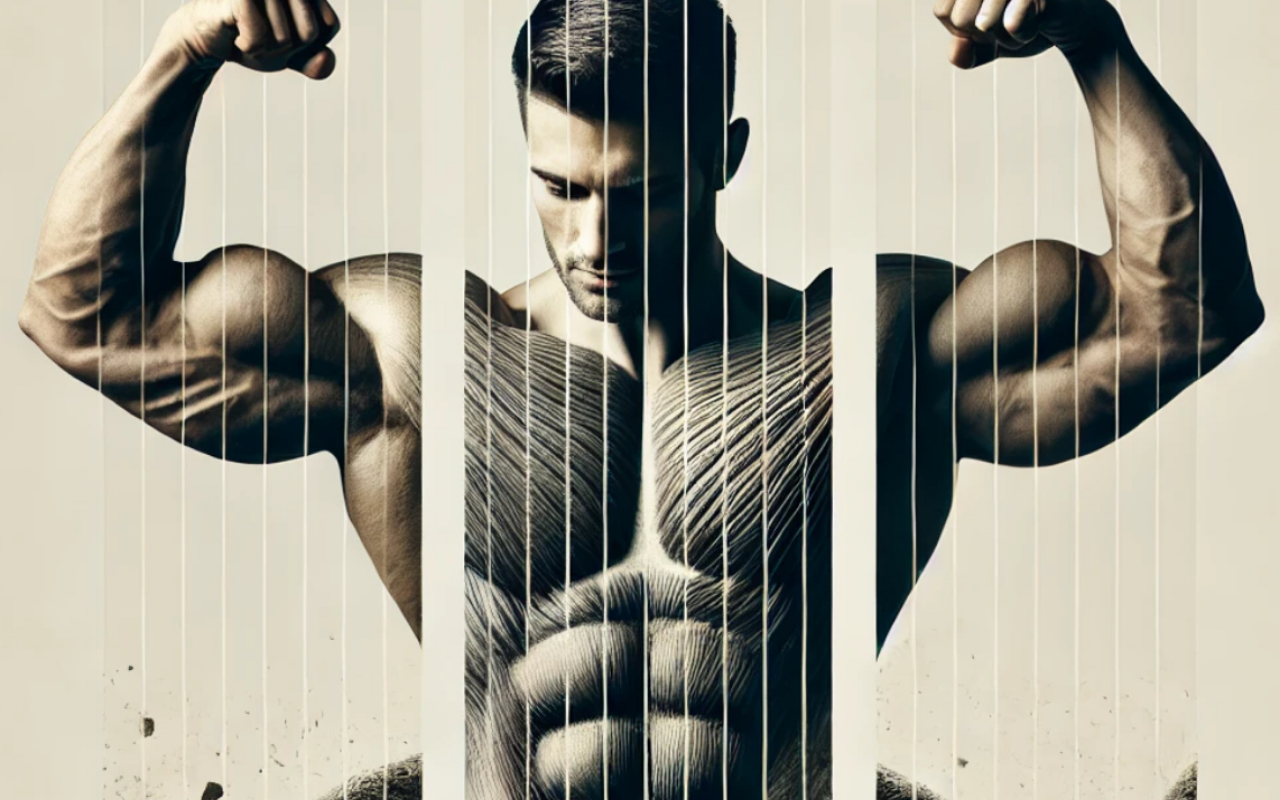
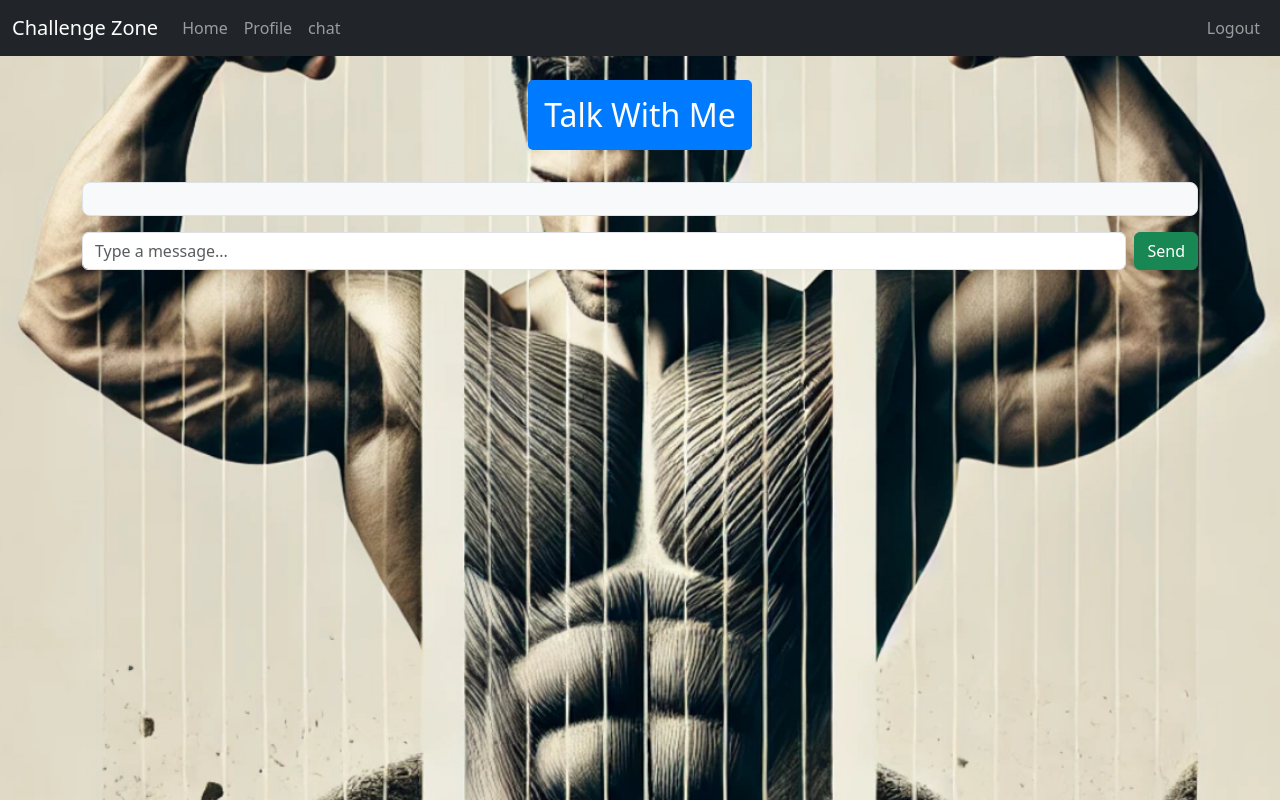
Before and after one commit to netanelzucaim/ChallengeZoneFrontend, a React (Vite) app: page /ai in a window 1280 px wide. Before the commit this address had no page. Built offline with nearby package versions, Linux system fonts and the light colour scheme.

Commit message:
added the fronted of the groq ai and created matching service and react page

```diff
--- /dev/null
+++ b/src/components/AI.tsx
@@ -0,0 +1,70 @@
+import React, { useState } from "react";
+import aiService from "../services/ai_service";
+
+const Chat: React.FC = () => {
+  const [messages, setMessages] = useState<{ role: string; content: string }[]>([]);
+  const [input, setInput] = useState("");
+  const [loading, setLoading] = useState(false);
+
+  const handleSendMessage = async () => {
+    if (!input.trim()) return;
+
+    const newMessages = [...messages, { role: "user", content: input }];
+    setMessages(newMessages);
+    setInput("");
+    setLoading(true);
+
+    const response = await aiService.getChatResponse(newMessages);
+
+    setMessages([...newMessages, { role: "assistant", content: response }]);
+    setLoading(false);
+  };
+
+  return (
+    <div className="container my-4">
+      <div className="d-flex justify-content-center mb-4">
+        <h2
+          className="p-3"
+          style={{
+            backgroundColor: "#007bff", // צבע הרקע
+            color: "white", // צבע הטקסט
+            padding: "10px 20px", // ריווח פנימי
+            borderRadius: "5px", // עיגול קצוות
+          }}
+        >
+          Talk With Me
+        </h2>
+      </div>
+      <div className="chat-box bg-light p-3 border rounded-3" style={{ maxHeight: "400px", overflowY: "auto" }}>
+        {messages.map((msg, index) => (
+          <div
+            key={index}
+            className={`d-flex ${msg.role === "user" ? "justify-content-end" : "justify-content-start"} mb-3`}
+          >
+            <div
+              className={`p-3 rounded-3 ${msg.role === "user" ? "bg-primary text-white" : "bg-secondary text-white"}`}
+              style={{ maxWidth: "70%", wordBreak: "break-word" }}
+            >
+              <strong>{msg.role === "user" ? "You" : "AI"}:</strong> {msg.content}
+            </div>
+          </div>
+        ))}
+        {loading && <div className="text-center text-muted">Loading...</div>}
+      </div>
+      <div className="d-flex mt-3">
+        <input
+          type="text"
+          value={input}
+          onChange={(e) => setInput(e.target.value)}
+          placeholder="Type a message..."
+          className="form-control me-2"
+        />
+        <button onClick={handleSendMessage} disabled={loading} className="btn btn-success">
+          Send
+        </button>
+      </div>
+    </div>
+  );
+};
+
+export default Chat;
--- a/src/components/App.tsx
+++ b/src/components/App.tsx
@@ -5,7 +5,8 @@ import Home from "./home";
 import PostForm from "./PostFormModal";
 import Profile from "./Profile";
 import Navbar from "./Navbar";
-import backgroundImage from "../../public/bg.jpeg"
+import AI from "./AI";
+import backgroundImage from "../../pictures/bg.jpeg"
 
 const App = () => {
   return (
@@ -30,6 +31,7 @@ const App = () => {
           <Route path="/" element={<Navigate to="/login" />} />
           <Route path="/home" element={<><Navbar /><Home /></>} />
           <Route path="/profile" element={<><Navbar /><Profile /></>} />
+          <Route path="/ai" element={<><Navbar /><AI /></>} />
           <Route path="/upload" element={<PostForm />} />
         </Routes>
       </div>
--- a/src/components/Navbar.tsx
+++ b/src/components/Navbar.tsx
@@ -28,6 +28,9 @@ const Navbar = () => {
             <li className="nav-item">
               <Link className="nav-link" to="/profile">Profile</Link>
             </li>
+            <li className="nav-item">
+              <Link className="nav-link" to="/ai">chat</Link>
+            </li>
           </ul>
           <ul className="navbar-nav ms-auto">
             <li className="nav-item">
--- /dev/null
+++ b/src/services/ai_service.ts
@@ -0,0 +1,13 @@
+import apiClient from "./api-client"; // שינוי כאן ל- apiClient
+
+const getChatResponse = async (messages: { role: string; content: string }[]) => {
+  try {
+    const response = await apiClient.post("/ai/groq", { messages });
+    return response.data.output; // מחזיר את התשובה מהמודל
+  } catch (error) {
+    console.error("Error fetching chat response:", error);
+    return "An error occurred while fetching response.";
+  }
+};
+
+export default { getChatResponse };
```
Also changed, not shown: pictures/bg.jpeg (renamed from public/bg.jpeg).
